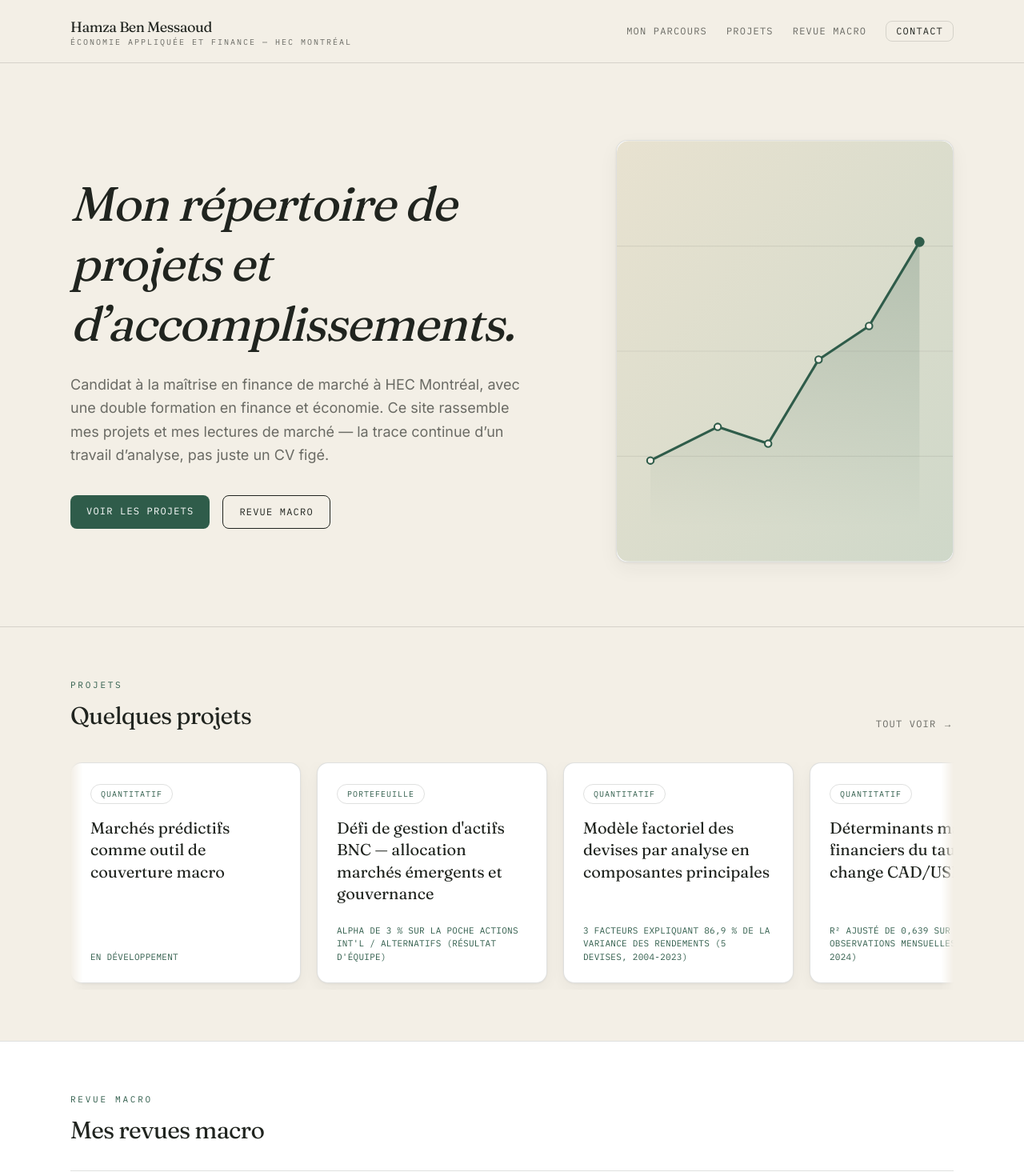
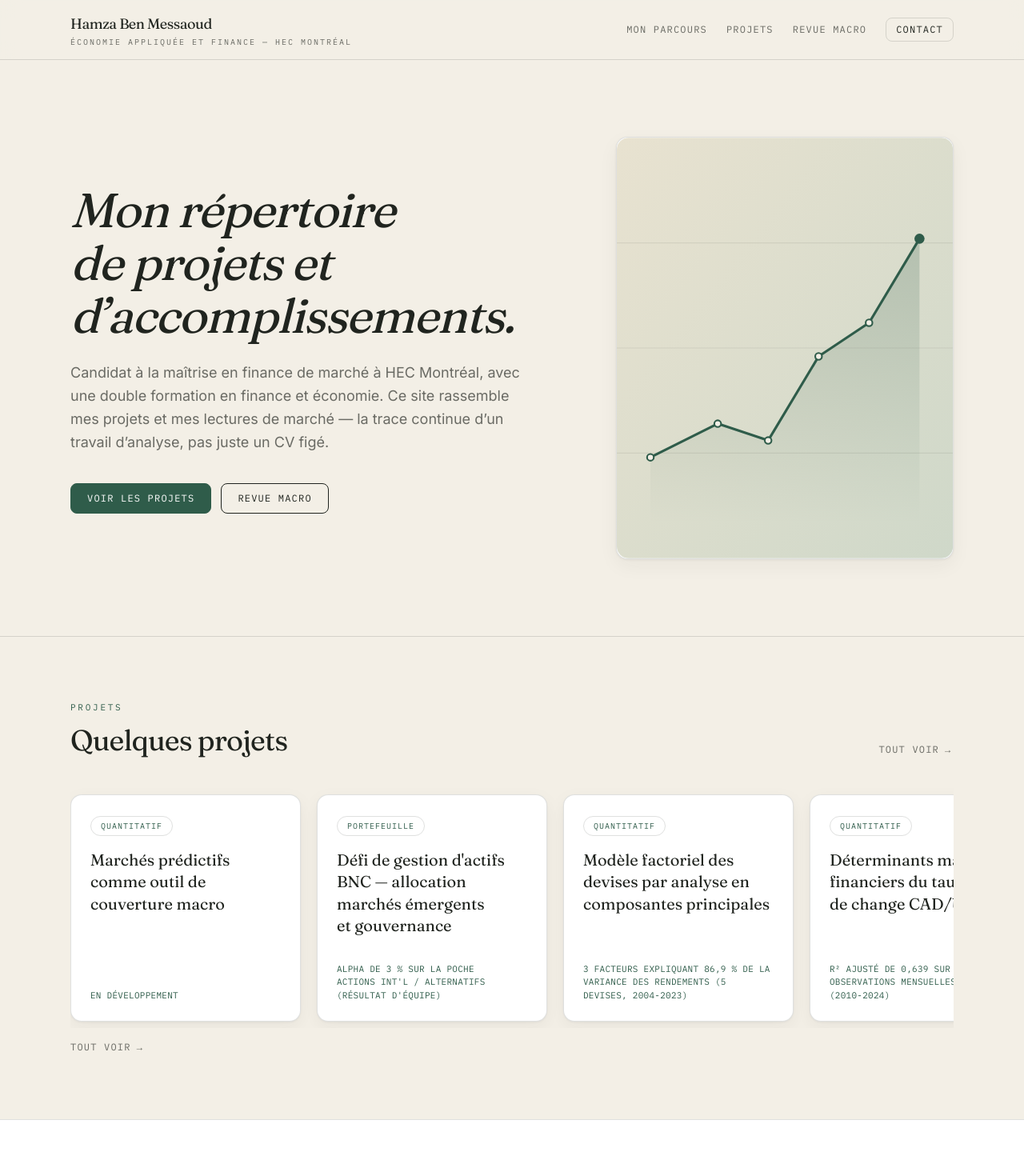
Before and after one commit to benmessaoudhamza13-create/Site-Hamza, a Next.js app: page / in a window 1280 px wide. Shown: the top 1470 px of the page at 80% size. Built offline with nearby package versions, Linux system fonts and the light colour scheme.

Commit message:
fable 5.1 first text

```diff
--- a/src/app/apropos/page.tsx
+++ b/src/app/apropos/page.tsx
@@ -1,6 +1,6 @@
 "use client";
 
-import { useState } from "react";
+import { useEffect, useState } from "react";
 import { X } from "lucide-react";
 import SectionHeader from "@/components/SectionHeader";
 
@@ -51,11 +51,25 @@ export default function AProposPage() {
   const [cvLang, setCvLang] = useState<"fr" | "en">("fr");
   const cvPath = CV_PATHS[cvLang];
 
+  useEffect(() => {
+    if (!cvOpen) return;
+    const onKey = (e: KeyboardEvent) => {
+      if (e.key === "Escape") setCvOpen(false);
+    };
+    document.addEventListener("keydown", onKey);
+    const previousOverflow = document.body.style.overflow;
+    document.body.style.overflow = "hidden";
+    return () => {
+      document.removeEventListener("keydown", onKey);
+      document.body.style.overflow = previousOverflow;
+    };
+  }, [cvOpen]);
+
   return (
-    <div className="mx-auto max-w-3xl px-6 py-16">
+    <div className="mx-auto max-w-3xl px-6 py-16 md:py-20">
       <SectionHeader eyebrow="À propos" title="Mon parcours" />
 
-      <p className="max-w-2xl text-sm leading-relaxed text-dim">
+      <p className="max-w-2xl text-base leading-relaxed text-dim">
         Je suis candidat à la maîtrise en finance de marché à HEC Montréal,
         après une double formation en finance et en économie appliquée. Ce
         parcours m&rsquo;a mené à deux stages consécutifs à la Banque
@@ -69,31 +83,34 @@ export default function AProposPage() {
         <button
           type="button"
           onClick={() => setCvOpen(true)}
-          className="inline-block rounded-[4px] bg-accent px-5 py-3 font-mono text-xs uppercase tracking-widest text-white transition-opacity duration-200 ease hover:opacity-90"
+          className="btn btn-primary"
         >
           Mon CV
         </button>
       </div>
 
-      <div className="mt-14 border-t rule pt-10">
-        <p className="font-mono text-[11px] uppercase tracking-widest text-accent">
+      <section className="mt-14 border-t rule pt-10">
+        <p className="font-mono text-[11px] uppercase tracking-[0.25em] text-accent">
           Formation & expérience
         </p>
-        <ol className="relative mt-8 space-y-8 border-l-2 rule pl-6">
+        <ol className="relative mt-8 space-y-9 border-l-2 rule pl-7">
           {timeline.map((t) => (
             <li key={t.titre} className="relative">
-              <span className="absolute -left-[29px] top-1.5 h-2.5 w-2.5 rounded-full bg-accent" />
+              <span
+                aria-hidden
+                className="absolute -left-[35px] top-1.5 h-3 w-3 rounded-full bg-accent ring-4 ring-paper"
+              />
               <h3 className="font-display text-xl leading-snug">{t.titre}</h3>
-              <p className="mt-1 font-mono text-xs uppercase tracking-wide text-dim">
+              <p className="mt-1.5 font-mono text-xs uppercase tracking-wide text-dim">
                 {t.sousTitre}
               </p>
             </li>
           ))}
         </ol>
-      </div>
+      </section>
 
-      <div className="mt-14 border-t rule pt-10">
-        <p className="font-mono text-[11px] uppercase tracking-widest text-accent">
+      <section className="mt-14 border-t rule pt-10">
+        <p className="font-mono text-[11px] uppercase tracking-[0.25em] text-accent">
           Certifications
         </p>
         <ul className="mt-6 space-y-6">
@@ -103,10 +120,10 @@ export default function AProposPage() {
             </li>
           ))}
         </ul>
-      </div>
+      </section>
 
-      <div className="mt-14 border-t rule pt-10">
-        <p className="font-mono text-[11px] uppercase tracking-widest text-accent">
+      <section className="mt-14 border-t rule pt-10">
+        <p className="font-mono text-[11px] uppercase tracking-[0.25em] text-accent">
           Engagement personnel
         </p>
         <div className="mt-6 grid gap-8 sm:grid-cols-2">
@@ -137,38 +154,42 @@ export default function AProposPage() {
             </div>
           </div>
         </div>
-      </div>
+      </section>
 
       {cvOpen ? (
         <div
-          className="fixed inset-0 z-50 flex items-center justify-center bg-black/60 p-4"
+          className="fixed inset-0 z-50 flex items-center justify-center bg-black/60 p-4 backdrop-blur-sm"
           onClick={() => setCvOpen(false)}
         >
           <div
-            className="card relative flex h-[85vh] w-full max-w-3xl flex-col overflow-hidden p-0"
+            role="dialog"
+            aria-modal="true"
+            aria-label="Mon CV"
+            className="relative flex h-[85vh] w-full max-w-3xl flex-col overflow-hidden rounded-[14px] border rule bg-card shadow-[0_24px_64px_rgba(32,36,31,0.25)]"
             onClick={(e) => e.stopPropagation()}
           >
-            <div className="flex items-center justify-between border-b rule px-4 py-3">
+            <div className="flex items-center justify-between gap-4 border-b rule px-4 py-3">
               <div className="flex items-center gap-4">
-                <div className="flex overflow-hidden rounded-full border rule font-mono text-[10px] uppercase tracking-widest">
+                <div
+                  role="group"
+                  aria-label="Langue du CV"
+                  className="flex overflow-hidden rounded-full border rule font-mono text-[10px] uppercase tracking-widest"
+                >
+                  {(["fr", "en"] as const).map((lang) => (
                     <button
+                      key={lang}
                       type="button"
-                    onClick={() => setCvLang("fr")}
+                      onClick={() => setCvLang(lang)}
+                      aria-pressed={cvLang === lang}
                       className={`px-3 py-1 transition-colors duration-200 ease ${
-                      cvLang === "fr" ? "bg-accent text-white" : "text-dim hover:text-accent"
+                        cvLang === lang
+                          ? "bg-accent text-white"
+                          : "text-dim hover:text-accent"
                       }`}
                     >
-                    FR
+                      {lang.toUpperCase()}
                     </button>
-                  <button
-                    type="button"
-                    onClick={() => setCvLang("en")}
-                    className={`px-3 py-1 transition-colors duration-200 ease ${
-                      cvLang === "en" ? "bg-accent text-white" : "text-dim hover:text-accent"
-                    }`}
-                  >
-                    EN
-                  </button>
+                  ))}
                 </div>
                 <a
                   href={cvPath}
@@ -182,12 +203,16 @@ export default function AProposPage() {
                 type="button"
                 onClick={() => setCvOpen(false)}
                 aria-label="Fermer"
-                className="text-dim transition-colors duration-200 ease hover:text-accent"
+                className="rounded-full p-1.5 text-dim transition-colors duration-200 ease hover:bg-accent/10 hover:text-accent"
               >
-                <X size={20} />
+                <X size={18} />
               </button>
             </div>
-            <iframe src={cvPath} className="h-full w-full" />
+            <iframe
+              src={cvPath}
+              title={`CV (${cvLang.toUpperCase()})`}
+              className="h-full w-full bg-paper"
+            />
           </div>
         </div>
       ) : null}
--- a/src/app/globals.css
+++ b/src/app/globals.css
@@ -41,8 +41,92 @@ body {
   color: var(--card);
 }
 
+h1,
+h2,
+h3 {
+  text-wrap: balance;
+}
+
+p {
+  text-wrap: pretty;
+}
+
 .rule {
   border-color: var(--line);
+}
+
+/* Boutons */
+.btn {
+  display: inline-flex;
+  align-items: center;
+  gap: 0.5rem;
+  border-radius: 0.5rem;
+  padding: 0.75rem 1.25rem;
+  font-family: var(--font-mono);
+  font-size: 0.75rem;
+  line-height: 1;
+  text-transform: uppercase;
+  letter-spacing: 0.1em;
+  transition:
+    background-color 180ms ease,
+    color 180ms ease,
+    border-color 180ms ease,
+    transform 180ms ease,
+    box-shadow 180ms ease;
+}
+.btn:active {
+  transform: translateY(1px);
+}
+.btn-primary {
+  background: var(--accent);
+  color: #fff;
+  border: 1px solid var(--accent);
+}
+.btn-primary:hover {
+  background: #27503f;
+  border-color: #27503f;
+  box-shadow: 0 6px 16px rgba(47, 92, 74, 0.22);
+}
+.btn-secondary {
+  background: transparent;
+  color: var(--text);
+  border: 1px solid var(--text);
+}
+.btn-secondary:hover {
+  color: var(--accent);
+  border-color: var(--accent);
+}
+
+/* Liens avec flèche */
+.link-arrow {
+  display: inline-flex;
+  align-items: center;
+  gap: 0.4em;
+}
+.link-arrow .arrow {
+  display: inline-block;
+  transition: transform 180ms ease;
+}
+.link-arrow:hover .arrow {
+  transform: translateX(3px);
+}
+.link-arrow.back:hover .arrow {
+  transform: translateX(-3px);
+}
+
+/* Contenu déplié d'un accordéon */
+@keyframes reveal {
+  from {
+    opacity: 0;
+    transform: translateY(-4px);
+  }
+  to {
+    opacity: 1;
+    transform: none;
+  }
+}
+details[open] > .details-body {
+  animation: reveal 220ms ease;
 }
 
 .card {
--- a/src/app/page.tsx
+++ b/src/app/page.tsx
@@ -9,10 +9,10 @@ export default function Home() {
   return (
     <>
       {/* HERO */}
-      <section className="mx-auto max-w-6xl px-6 pb-20 pt-16 md:pt-24">
+      <section className="mx-auto max-w-6xl px-6 pb-20 pt-14 md:pb-24 md:pt-24">
         <div className="grid gap-12 md:grid-cols-[1.2fr_0.8fr] md:items-center">
           <div>
-            <h1 className="max-w-xl font-display text-4xl italic leading-tight tracking-tight md:text-6xl">
+            <h1 className="max-w-xl font-display text-4xl italic leading-[1.1] tracking-tight md:text-6xl">
               Mon répertoire de projets et d&rsquo;accomplissements.
             </h1>
             <p className="mt-6 max-w-xl text-lg leading-relaxed text-dim">
@@ -21,25 +21,20 @@ export default function Home() {
               mes projets et mes lectures de marché — la trace continue
               d&rsquo;un travail d&rsquo;analyse, pas juste un CV figé.
             </p>
-            <div className="mt-9 flex flex-wrap gap-4">
-              <Link
-                href="/projets"
-                className="rounded-lg bg-accent px-5 py-3 font-mono text-xs uppercase tracking-widest text-white transition-opacity duration-200 ease hover:opacity-90"
-              >
+            <div className="mt-9 flex flex-wrap gap-3">
+              <Link href="/projets" className="btn btn-primary">
                 Voir les projets
               </Link>
-              <Link
-                href="/macro"
-                className="rounded-lg border border-text px-5 py-3 font-mono text-xs uppercase tracking-widest transition-colors duration-200 ease hover:border-accent hover:text-accent"
-              >
+              <Link href="/macro" className="btn btn-secondary">
                 Revue macro
               </Link>
             </div>
           </div>
           <svg
             viewBox="0 0 400 500"
-            className="card aspect-[4/5] w-full overflow-hidden"
+            className="card aspect-[4/5] w-full max-w-sm justify-self-center overflow-hidden md:max-w-none"
             xmlns="http://www.w3.org/2000/svg"
+            aria-hidden="true"
           >
             <defs>
               <linearGradient id="bgGrad" x1="0" y1="0" x2="1" y2="1">
@@ -77,7 +72,15 @@ export default function Home() {
               [240, 260],
               [300, 220],
             ].map(([cx, cy]) => (
-              <circle key={`${cx}-${cy}`} cx={cx} cy={cy} r="4" fill="#f3efe6" stroke="#2f5c4a" strokeWidth="2" />
+              <circle
+                key={`${cx}-${cy}`}
+                cx={cx}
+                cy={cy}
+                r="4"
+                fill="#f3efe6"
+                stroke="#2f5c4a"
+                strokeWidth="2"
+              />
             ))}
             <circle cx="360" cy="120" r="6" fill="#2f5c4a" />
           </svg>
@@ -86,36 +89,36 @@ export default function Home() {
 
       {/* PROJETS — aperçu */}
       <section className="border-t rule bg-paper">
-        <div className="mx-auto max-w-6xl px-6 py-16">
+        <div className="mx-auto max-w-6xl px-6 py-16 md:py-20">
           <div className="mb-10 flex items-end justify-between gap-4">
             <div>
               <p className="font-mono text-[11px] uppercase tracking-[0.25em] text-accent">
                 Projets
               </p>
-              <h2 className="mt-3 font-display text-3xl tracking-tight">
+              <h2 className="mt-3 font-display text-3xl tracking-tight md:text-4xl">
                 Quelques projets
               </h2>
             </div>
             <Link
               href="/projets"
-              className="hidden font-mono text-xs uppercase tracking-widest text-dim transition-colors duration-200 ease hover:text-accent md:block"
+              className="link-arrow hidden font-mono text-xs uppercase tracking-widest text-dim transition-colors duration-200 ease hover:text-accent md:inline-flex"
             >
-              Tout voir →
+              Tout voir <span className="arrow">→</span>
             </Link>
           </div>
-          <div className="[mask-image:linear-gradient(to_right,transparent,black_16px,black_calc(100%-16px),transparent)]">
-            <div className="no-scrollbar flex snap-x snap-mandatory gap-5 overflow-x-auto pb-2">
+          <div className="-mx-6 px-6 [mask-image:linear-gradient(to_right,transparent,black_24px,black_calc(100%-24px),transparent)]">
+            <div className="no-scrollbar flex snap-x snap-mandatory gap-5 overflow-x-auto py-2">
               {highlights.map((p) => (
                 <Link
                   key={p.slug}
                   href={`/projets#${p.slug}`}
-                  className="card group flex w-72 shrink-0 snap-start flex-col justify-between gap-6 p-6"
+                  className="card group flex w-[280px] shrink-0 snap-start flex-col justify-between gap-8 p-6 sm:w-72"
                 >
                   <div>
                     <span className="inline-block rounded-full border rule px-3 py-1 font-mono text-[10px] uppercase tracking-widest text-accent">
                       {p.categorie}
                     </span>
-                    <h3 className="mt-4 font-display text-xl leading-snug">
+                    <h3 className="mt-4 font-display text-xl leading-snug transition-colors duration-200 ease group-hover:text-accent">
                       {p.titre}
                     </h3>
                   </div>
@@ -126,16 +129,22 @@ export default function Home() {
               ))}
             </div>
           </div>
+          <Link
+            href="/projets"
+            className="link-arrow mt-4 font-mono text-xs uppercase tracking-widest text-dim transition-colors duration-200 ease hover:text-accent md:hidden"
+          >
+            Tout voir <span className="arrow">→</span>
+          </Link>
         </div>
       </section>
 
       {/* MACRO — dernière revue */}
       <section className="border-t rule bg-card">
-        <div className="mx-auto max-w-6xl px-6 py-16">
+        <div className="mx-auto max-w-6xl px-6 py-16 md:py-20">
           <p className="font-mono text-[11px] uppercase tracking-[0.25em] text-accent">
             Revue macro
           </p>
-          <h2 className="mt-3 font-display text-3xl tracking-tight">
+          <h2 className="mt-3 font-display text-3xl tracking-tight md:text-4xl">
             Mes revues macro
           </h2>
           <div className="mt-8 border-t rule pt-8">
@@ -148,9 +157,9 @@ export default function Home() {
             <p className="mt-3 max-w-2xl text-dim">{derniereRevue.resume}</p>
             <Link
               href="/macro"
-              className="mt-5 inline-block font-mono text-xs uppercase tracking-widest text-accent transition-opacity duration-200 ease hover:opacity-80"
+              className="link-arrow mt-6 font-mono text-xs uppercase tracking-widest text-accent transition-opacity duration-200 ease hover:opacity-80"
             >
-              Lire la revue →
+              Lire la revue <span className="arrow">→</span>
             </Link>
           </div>
         </div>
--- a/src/components/Nav.tsx
+++ b/src/components/Nav.tsx
@@ -1,4 +1,7 @@
+"use client";
+
 import Link from "next/link";
+import { usePathname } from "next/navigation";
 
 const links = [
   { href: "/apropos", label: "Mon parcours" },
@@ -7,11 +10,15 @@ const links = [
 ];
 
 export default function Nav() {
+  const pathname = usePathname();
+  const isActive = (href: string) =>
+    pathname === href || pathname.startsWith(`${href}/`);
+
   return (
-    <header className="border-b rule">
-      <div className="mx-auto flex max-w-6xl flex-wrap items-center justify-between gap-4 px-6 py-5">
-        <Link href="/" className="group flex flex-col leading-none">
-          <span className="font-display text-lg tracking-tight">
+    <header className="sticky top-0 z-40 border-b rule bg-paper/85 backdrop-blur-md">
+      <div className="mx-auto flex max-w-6xl flex-wrap items-center justify-between gap-4 px-6 py-4">
+        <Link href="/" className="group flex flex-col gap-1 leading-none">
+          <span className="font-display text-lg tracking-tight transition-colors duration-200 ease group-hover:text-accent">
             Hamza Ben Messaoud
           </span>
           <span className="font-mono text-[10px] uppercase tracking-[0.2em] text-dim">
@@ -19,18 +26,29 @@ export default function Nav() {
           </span>
         </Link>
         <nav className="flex flex-wrap items-center gap-x-6 gap-y-2">
-          {links.map((l) => (
+          {links.map((l) => {
+            const active = isActive(l.href);
+            return (
               <Link
                 key={l.href}
                 href={l.href}
-              className="font-mono text-xs uppercase tracking-widest text-dim transition-colors hover:text-accent"
+                aria-current={active ? "page" : undefined}
+                className={`relative py-1 font-mono text-xs uppercase tracking-widest transition-colors duration-200 ease hover:text-accent after:absolute after:inset-x-0 after:-bottom-0.5 after:h-px after:origin-left after:scale-x-0 after:bg-accent after:transition-transform after:duration-200 after:ease-out hover:after:scale-x-100 ${
+                  active ? "text-accent after:scale-x-100" : "text-dim"
+                }`}
               >
                 {l.label}
               </Link>
-          ))}
+            );
+          })}
           <Link
             href="/contact"
-            className="rounded-lg border rule px-3 py-1 font-mono text-xs uppercase tracking-widest transition-colors duration-200 ease hover:border-accent hover:text-accent"
+            aria-current={isActive("/contact") ? "page" : undefined}
+            className={`rounded-lg border px-3 py-1.5 font-mono text-xs uppercase tracking-widest transition-colors duration-200 ease hover:border-accent hover:text-accent ${
+              isActive("/contact")
+                ? "border-accent text-accent"
+                : "rule"
+            }`}
           >
             Contact
           </Link>
--- a/src/components/SectionHeader.tsx
+++ b/src/components/SectionHeader.tsx
@@ -11,7 +11,7 @@ export default function SectionHeader({
       <p className="font-mono text-[11px] uppercase tracking-[0.25em] text-accent">
         {eyebrow}
       </p>
-      <h2 className="mt-3 font-display text-3xl tracking-tight md:text-4xl">
+      <h2 className="mt-3 max-w-2xl font-display text-3xl tracking-tight md:text-4xl">
         {title}
       </h2>
     </div>
```
Also changed, not shown: src/app/contact/page.tsx (+6 -9 lines), src/app/macro/[slug]/page.tsx (+10 -10 lines), src/app/macro/page.tsx (+10 -5 lines), src/app/projets/page.tsx (+26 -22 lines), src/components/Footer.tsx (+8 -3 lines). Lines whose indentation alone changed are shown as unchanged.
